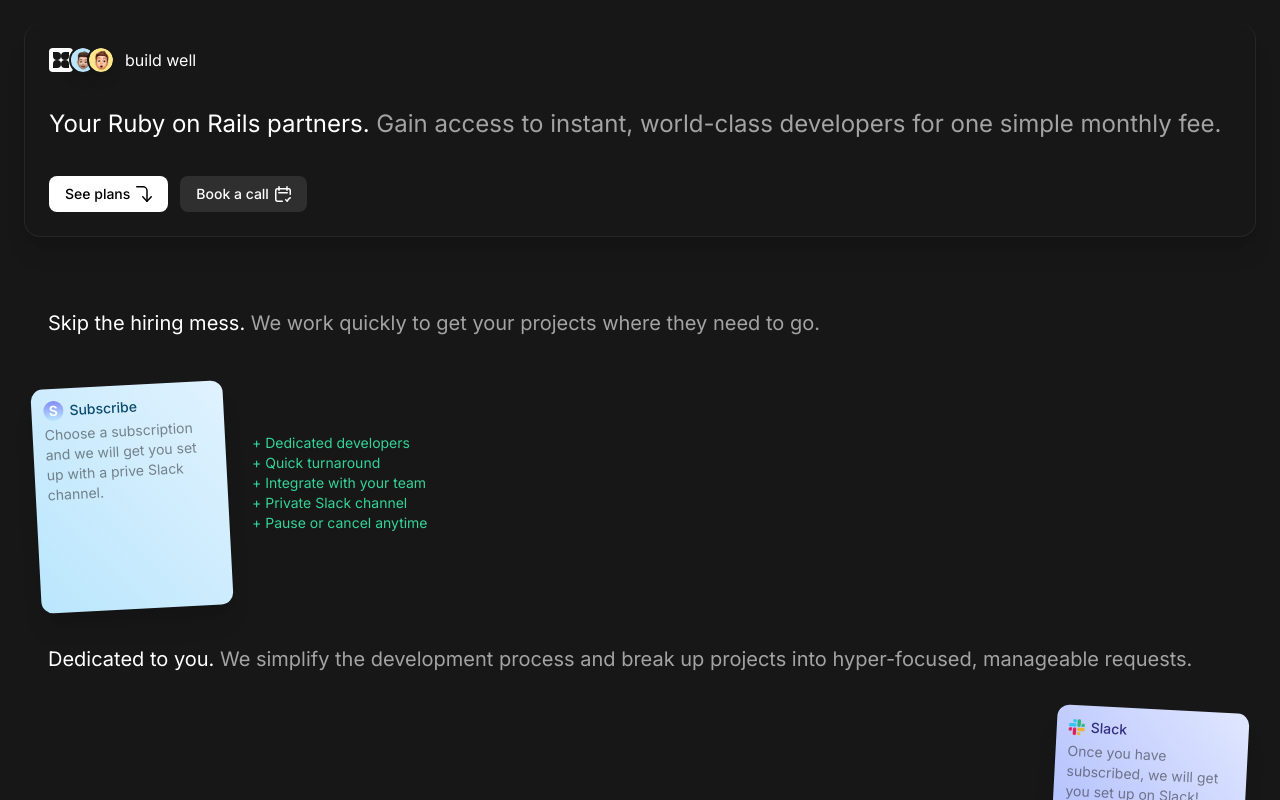
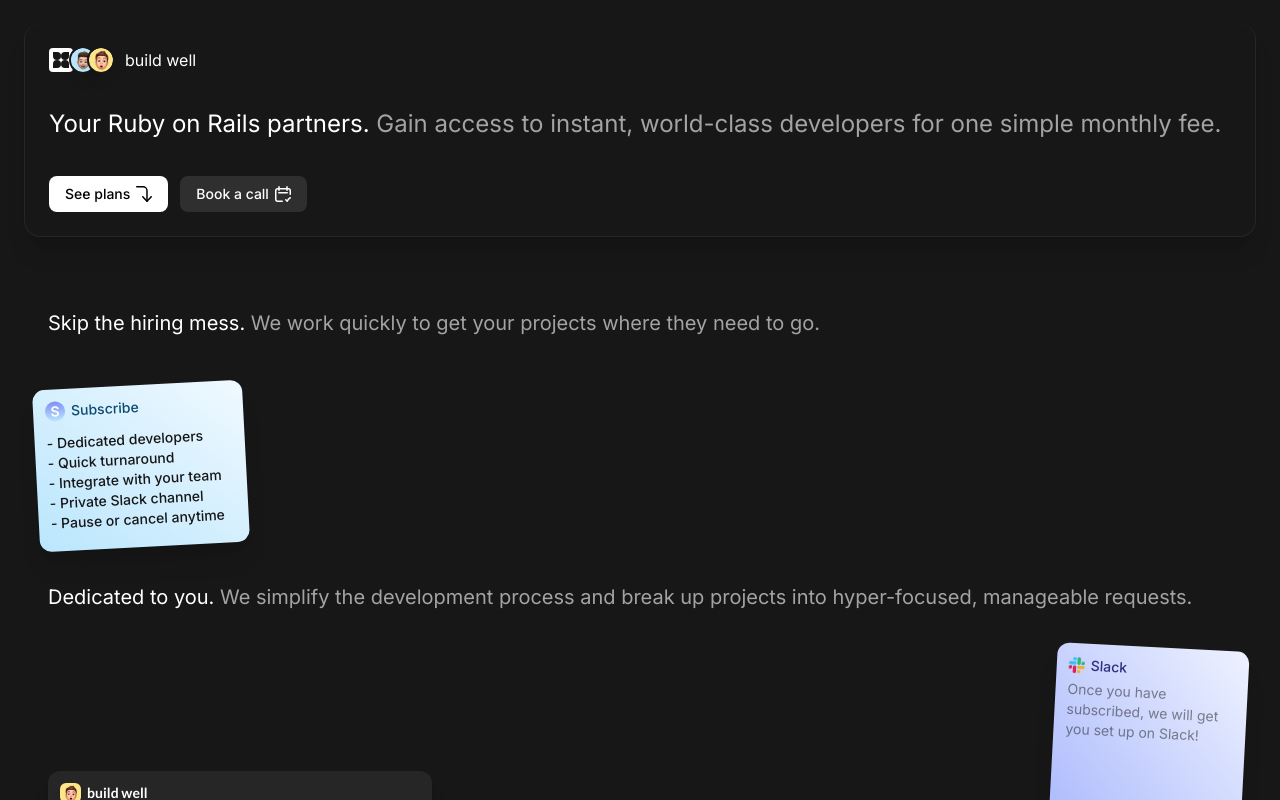
Before and after one commit to wassson/build-well, a Next.js app: page / in a window 1280 px wide. Shown: the top 800 px of the page. Built offline with nearby package versions, Linux system fonts and the light colour scheme.

Commit message:
Update page.tsx

```diff
--- a/src/app/page.tsx
+++ b/src/app/page.tsx
@@ -379,36 +379,39 @@ export default function Home() {
           We work quickly to get your projects where they need to go.
         </h1>
         <div className="flex px-6 py-3 mt-9">
-          <div className="w-48 h-56 -ml-9 p-3 text-sm rounded-xl bg-gradient-to-bl from-sky-100 to-sky-200 shadow-xl transform -rotate-3">
+          <div className="-ml-9 p-3 text-sm rounded-xl bg-gradient-to-bl from-sky-50 to-sky-200 shadow-xl transform -rotate-3">
             <div className="flex items-center gap-x-1.5">
               <div className="flex items-center justify-center w-5 h-5 font-semibold rounded-full bg-gradient-to-b from-indigo-400 to-sky-200">
                 S
               </div>
               <h4 className="font-medium text-sky-900">Subscribe</h4>
             </div>
-            <p className="mt-1 text-neutral-900/50">
-              Choose a subscription and we will get you set up with a prive
-              Slack channel.
-            </p>
+            <div className="mt-3 mb-1.5 pr-3 text-sm font-medium text-neutral-900">
+              <p>- Dedicated developers</p>
+              <p>- Quick turnaround</p>
+              <p>- Integrate with your team</p>
+              <p>- Private Slack channel</p>
+              <p>- Pause or cancel anytime</p>
+            </div>
           </div>
-          <div className="pl-6 pt-12 text-sm text-emerald-400">
+          {/* <div className="pl-6 pt-12 text-sm text-emerald-400">
             <p>+ Dedicated developers</p>
             <p>+ Quick turnaround</p>
             <p>+ Integrate with your team</p>
             <p>+ Private Slack channel</p>
             <p>+ Pause or cancel anytime</p>
-          </div>
+          </div> */}
         </div>
       </div>
 
-      <div className="relative pb-24 pr-12">
+      <div className="relative pb-24 pr-12 overflow-x-hiden">
         <h1 className="pl-12 text-xl text-neutral-400">
           <span className="text-white">Dedicated to you. </span>
-          We simplify the development process  and break up projects into hyper-focused,
-          manageable requests.
+          We simplify the development process and break up projects into
+          hyper-focused, manageable requests.
         </h1>
         <div className="flex justify-end mt-6 px-6 py-3">
-          <div className="w-48 h-56 -mr-9 p-3 text-sm rounded-xl bg-gradient-to-bl from-indigo-100 to-indigo-300 shadow-xl transform rotate-3">
+          <div className="w-48 h-56 -mr-9 p-3 text-sm rounded-xl bg-gradient-to-bl from-indigo-50 to-indigo-300 shadow-xl transform rotate-3">
             <div className="flex items-center gap-x-1.5">
               <div className="relative w-4 h-4">
                 <Image src="/images/slack.png" alt="Slack logo" fill={true} />
```
